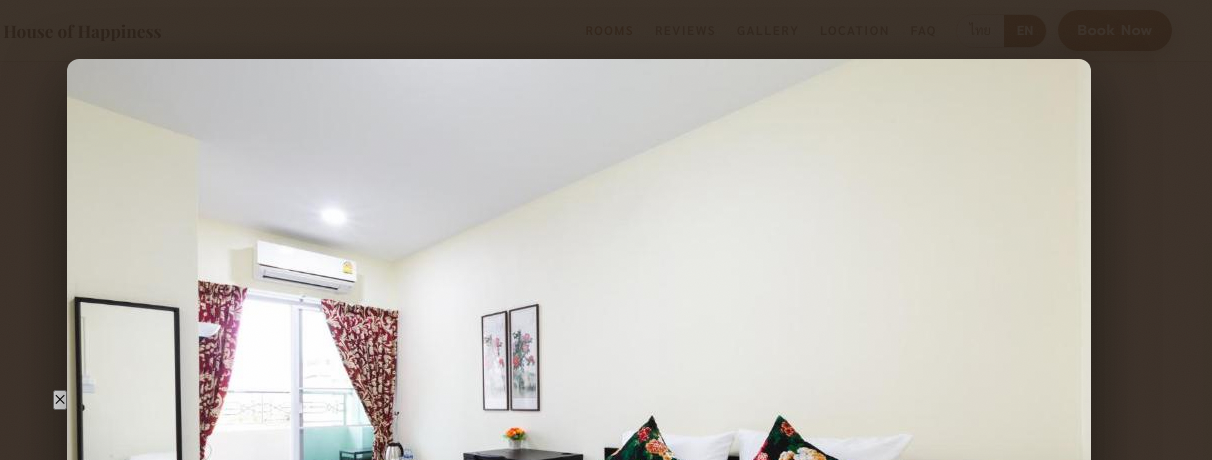
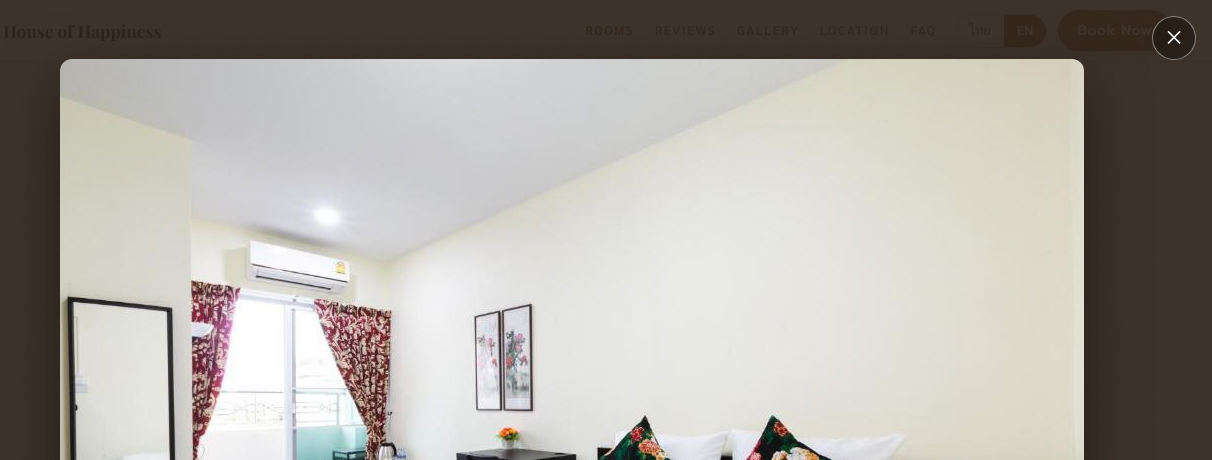
Before and after one commit to chawanansuk/houseofhapiness, a plain HTML site: page index.html in a window 1280 px wide. Both pictures are taken after a click on the button 255 px from the left and 5894 px from the top of the page. Shown: the part 5494-5954 px from the top of the page, 68-1280 px from the left. Drawn offline with nearby package versions, Linux system fonts and the light colour scheme; no server answers.

```diff
--- a/assets/style.css
+++ b/assets/style.css
@@ -876,6 +876,19 @@ textarea { resize: vertical; min-height: 4.5rem; }
   border-radius: 12px;
   box-shadow: 0 20px 60px rgba(0,0,0,0.5);
 }
+.lightbox-close {
+  position: fixed;
+  top: max(1rem, env(safe-area-inset-top));
+  right: 1rem;
+  width: 44px;
+  height: 44px;
+  border: 1px solid rgba(255,255,255,0.45);
+  border-radius: 50%;
+  background: rgba(30,23,16,0.7);
+  color: #fff;
+  font-size: 1.2rem;
+  cursor: pointer;
+}
 
 /* ── 404 page ── */
 .nf-wrap { text-align: center; padding: clamp(4rem, 12vw, 8rem) 1.5rem; }
```
